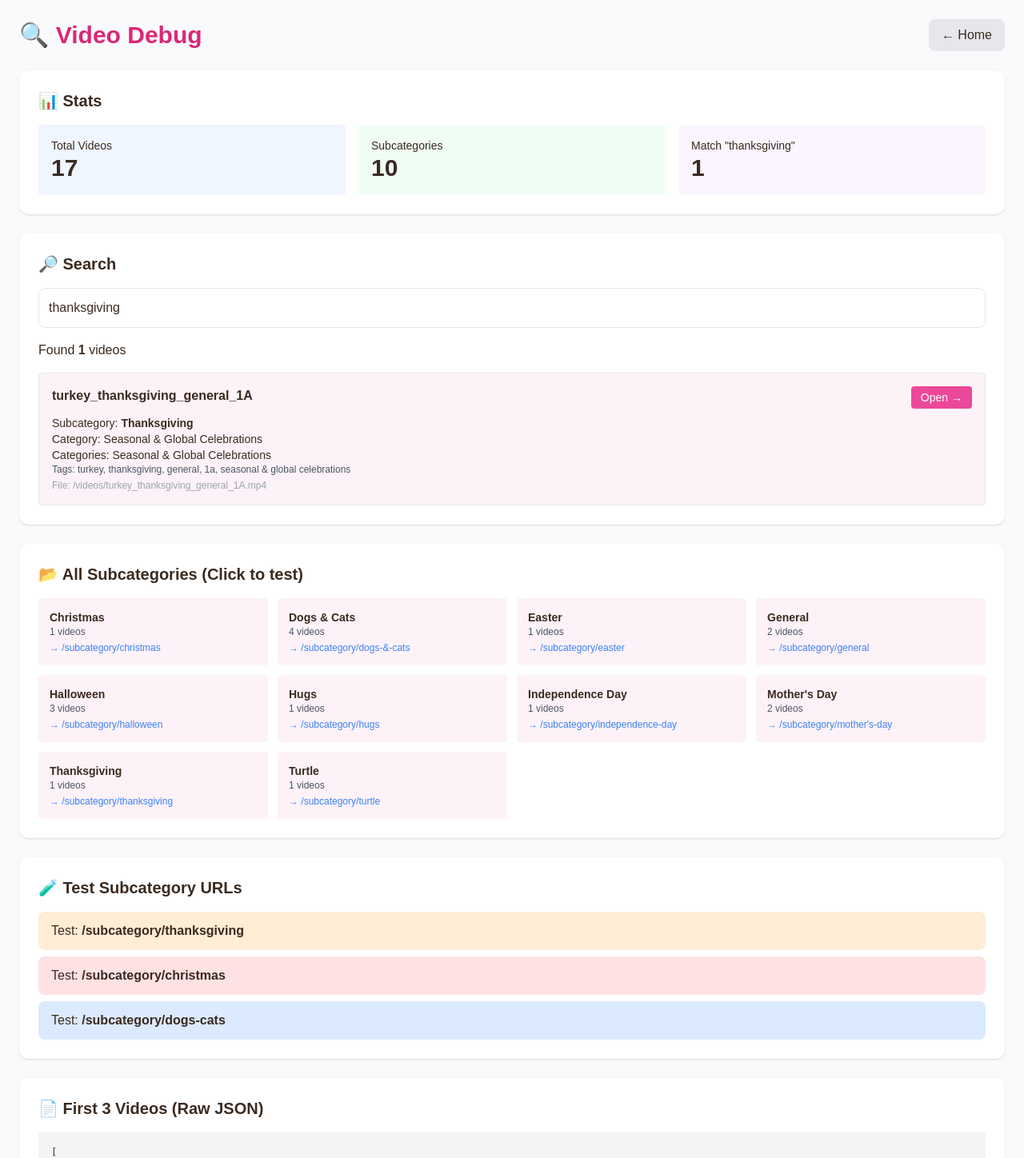
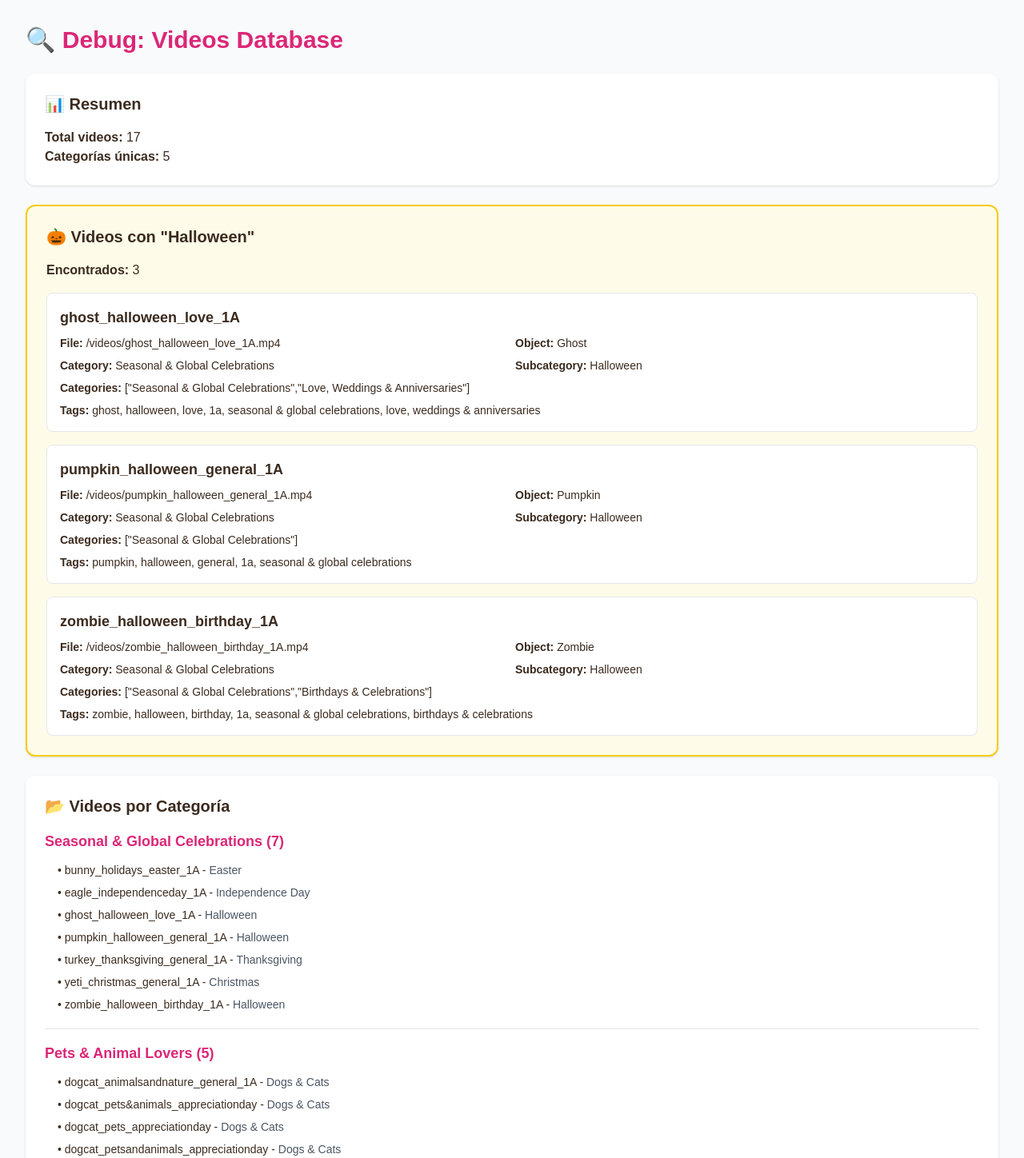
Before and after one commit to everwishhq-commits/EverWish, a Next.js app: page /debug in a window 1280 px wide. Shown: the top 1448 px of the page at 80% size. Built offline with nearby package versions, Linux system fonts and the light colour scheme.

Commit message:
Update page.js

```diff
--- a/app/debug/page.js
+++ b/app/debug/page.js
@@ -1,22 +1,18 @@
 "use client";
 import { useEffect, useState } from "react";
-import { useRouter } from "next/navigation";
 
-export default function DebugVideosPage() {
-  const router = useRouter();
-  const [videos, setVideos] = useState([]);
-  const [searchTerm, setSearchTerm] = useState("thanksgiving");
+export default function DebugCategoriesPage() {
+  const [data, setData] = useState(null);
   const [loading, setLoading] = useState(true);
 
   useEffect(() => {
     async function load() {
       try {
         const res = await fetch("/api/videos", { cache: "no-store" });
-        const data = await res.json();
-        console.log("📦 Data from API:", data);
-        setVideos(data.videos || []);
+        const json = await res.json();
+        setData(json);
       } catch (err) {
-        console.error("❌ Error:", err);
+        console.error(err);
       } finally {
         setLoading(false);
       }
@@ -24,158 +20,91 @@ export default function DebugVideosPage() {
     load();
   }, []);
 
-  const filtered = videos.filter(v => {
-    const searchable = [
-      v.name,
-      v.object,
-      v.subcategory,
-      v.category,
-      ...(v.categories || []),
-      ...(v.tags || [])
-    ].filter(Boolean).join(" ").toLowerCase();
+  if (loading) return <div className="p-8">Loading...</div>;
 
-    return searchable.includes(searchTerm.toLowerCase());
+  const videos = data?.videos || [];
+
+  // Agrupar por categoría
+  const byCategory = {};
+  videos.forEach(v => {
+    const cat = v.category || "Unknown";
+    if (!byCategory[cat]) byCategory[cat] = [];
+    byCategory[cat].push(v);
   });
 
-  const bySubcategory = {};
-  videos.forEach(v => {
-    const sub = v.subcategory || "Unknown";
-    if (!bySubcategory[sub]) bySubcategory[sub] = [];
-    bySubcategory[sub].push(v);
-  });
-
-  const testSubcategoryPage = (subcategory) => {
-    const slug = subcategory.toLowerCase().replace(/\s+/g, "-");
-    console.log(`🔗 Testing navigation to: /subcategory/${slug}`);
-    router.push(`/subcategory/${slug}`);
-  };
-
-  if (loading) {
-    return (
-      <div className="flex items-center justify-center min-h-screen">
-        <p className="text-xl">Loading...</p>
-      </div>
+  // Buscar videos con "halloween" en el nombre
+  const halloweenVideos = videos.filter(v =>
+    v.name?.toLowerCase().includes("halloween") ||
+    v.subcategory?.toLowerCase().includes("halloween") ||
+    v.tags?.some(t => t.toLowerCase().includes("halloween"))
   );
-  }
 
   return (
-    <div className="p-6 bg-gray-50 min-h-screen">
-      <div className="flex justify-between items-center mb-6">
-        <h1 className="text-3xl font-bold text-pink-600">🔍 Video Debug</h1>
-        <button
-          onClick={() => router.push("/")}
-          className="px-4 py-2 bg-gray-200 rounded-lg hover:bg-gray-300"
-        >
-          ← Home
-        </button>
+    <div className="p-8 bg-gray-50 min-h-screen">
+      <h1 className="text-3xl font-bold mb-6 text-pink-600">
+        🔍 Debug: Videos Database
+      </h1>
+
+      {/* Resumen */}
+      <div className="bg-white rounded-xl p-6 shadow mb-6">
+        <h2 className="text-xl font-semibold mb-4">📊 Resumen</h2>
+        <p><b>Total videos:</b> {videos.length}</p>
+        <p><b>Categorías únicas:</b> {Object.keys(byCategory).length}</p>
       </div>
 
-      <div className="bg-white rounded-xl p-6 mb-6 shadow">
-        <h2 className="text-xl font-semibold mb-4">📊 Stats</h2>
-        <div className="grid grid-cols-3 gap-4">
-          <div className="bg-blue-50 p-4 rounded">
-            <p className="text-sm">Total Videos</p>
-            <p className="text-3xl font-bold">{videos.length}</p>
+      {/* Videos de Halloween */}
+      <div className="bg-yellow-50 rounded-xl p-6 shadow mb-6 border-2 border-yellow-400">
+        <h2 className="text-xl font-semibold mb-4">🎃 Videos con "Halloween"</h2>
+        <p className="mb-4"><b>Encontrados:</b> {halloweenVideos.length}</p>
+
+        {halloweenVideos.length === 0 ? (
+          <div className="text-red-600 font-semibold">
+            ❌ NO se encontraron videos con "halloween"
+            <p className="text-sm mt-2">Esto explica por qué el modal está vacío.</p>
           </div>
-          <div className="bg-green-50 p-4 rounded">
-            <p className="text-sm">Subcategories</p>
-            <p className="text-3xl font-bold">{Object.keys(bySubcategory).length}</p>
-          </div>
-          <div className="bg-purple-50 p-4 rounded">
-            <p className="text-sm">Match "{searchTerm}"</p>
-            <p className="text-3xl font-bold">{filtered.length}</p>
+        ) : (
+          <div className="space-y-4">
+            {halloweenVideos.map((v, i) => (
+              <div key={i} className="bg-white p-4 rounded-lg border">
+                <p className="font-bold text-lg mb-2">{v.name}</p>
+                <div className="grid grid-cols-2 gap-2 text-sm">
+                  <p><b>File:</b> {v.file}</p>
+                  <p><b>Object:</b> {v.object}</p>
+                  <p><b>Category:</b> {v.category}</p>
+                  <p><b>Subcategory:</b> {v.subcategory}</p>
+                  <p className="col-span-2"><b>Categories:</b> {JSON.stringify(v.categories)}</p>
+                  <p className="col-span-2"><b>Tags:</b> {v.tags?.join(", ")}</p>
                 </div>
               </div>
-      </div>
-
-      <div className="bg-white rounded-xl p-6 mb-6 shadow">
-        <h2 className="text-xl font-semibold mb-4">🔎 Search</h2>
-        <input
-          type="text"
-          value={searchTerm}
-          onChange={(e) => setSearchTerm(e.target.value)}
-          placeholder="Search..."
-          className="w-full border rounded-lg p-3 mb-4"
-        />
-        <p className="mb-4">Found <strong>{filtered.length}</strong> videos</p>
-
-        {filtered.length > 0 ? (
-          <div className="space-y-3 max-h-96 overflow-y-auto">
-            {filtered.map((v, i) => (
-              <div key={i} className="bg-pink-50 p-4 rounded border">
-                <div className="flex justify-between items-start mb-2">
-                  <p className="font-bold">{v.name}</p>
-                  <button
-                    onClick={() => router.push(`/edit/${v.name}`)}
-                    className="px-3 py-1 bg-pink-500 text-white text-sm rounded hover:bg-pink-600"
-                  >
-                    Open →
-                  </button>
-                </div>
-                <p className="text-sm">Subcategory: <strong>{v.subcategory}</strong></p>
-                <p className="text-sm">Category: {v.category}</p>
-                <p className="text-sm">Categories: {v.categories?.join(", ")}</p>
-                <p className="text-xs text-gray-600">Tags: {v.tags?.slice(0, 8).join(", ")}</p>
-                <p className="text-xs text-gray-400 mt-1">File: {v.file}</p>
-              </div>
             ))}
-          </div>
-        ) : (
-          <div className="bg-yellow-50 p-4 rounded">
-            <p>⚠️ No videos found for "{searchTerm}"</p>
           </div>
         )}
       </div>
 
-      <div className="bg-white rounded-xl p-6 mb-6 shadow">
-        <h2 className="text-xl font-semibold mb-4">📂 All Subcategories (Click to test)</h2>
-        <div className="grid grid-cols-2 md:grid-cols-4 gap-3">
-          {Object.entries(bySubcategory)
-            .sort(([a], [b]) => a.localeCompare(b))
-            .map(([sub, vids]) => (
-              <div
-                key={sub}
-                className="bg-pink-50 p-3 rounded cursor-pointer hover:bg-pink-100 border-2 border-transparent hover:border-pink-300 transition-all"
-                onClick={() => testSubcategoryPage(sub)}
-              >
-                <p className="font-semibold text-sm">{sub}</p>
-                <p className="text-xs text-gray-600">{vids.length} videos</p>
-                <p className="text-xs text-blue-500 mt-1">
-                  → /subcategory/{sub.toLowerCase().replace(/\s+/g, "-")}
-                </p>
+      {/* Por categoría */}
+      <div className="bg-white rounded-xl p-6 shadow mb-6">
+        <h2 className="text-xl font-semibold mb-4">📂 Videos por Categoría</h2>
+        {Object.entries(byCategory).map(([cat, vids]) => (
+          <div key={cat} className="mb-4 border-b pb-4">
+            <h3 className="font-bold text-lg text-pink-600 mb-2">
+              {cat} ({vids.length})
+            </h3>
+            <div className="pl-4">
+              {vids.map((v, i) => (
+                <div key={i} className="text-sm py-1">
+                  • {v.name} - <span className="text-gray-600">{v.subcategory}</span>
                 </div>
               ))}
             </div>
           </div>
-
-      <div className="bg-white rounded-xl p-6 mb-6 shadow">
-        <h2 className="text-xl font-semibold mb-4">🧪 Test Subcategory URLs</h2>
-        <div className="space-y-2">
-          <button
-            onClick={() => router.push("/subcategory/thanksgiving")}
-            className="w-full px-4 py-3 bg-orange-100 hover:bg-orange-200 rounded-lg text-left"
-          >
-            Test: <strong>/subcategory/thanksgiving</strong>
-          </button>
-          <button
-            onClick={() => router.push("/subcategory/christmas")}
-            className="w-full px-4 py-3 bg-red-100 hover:bg-red-200 rounded-lg text-left"
-          >
-            Test: <strong>/subcategory/christmas</strong>
-          </button>
-          <button
-            onClick={() => router.push("/subcategory/dogs-cats")}
-            className="w-full px-4 py-3 bg-blue-100 hover:bg-blue-200 rounded-lg text-left"
-          >
-            Test: <strong>/subcategory/dogs-cats</strong>
-          </button>
-        </div>
+        ))}
       </div>
 
+      {/* Todos los videos */}
       <div className="bg-white rounded-xl p-6 shadow">
-        <h2 className="text-xl font-semibold mb-4">📄 First 3 Videos (Raw JSON)</h2>
-        <pre className="bg-gray-100 p-4 rounded text-xs overflow-x-auto">
-          {JSON.stringify(videos.slice(0, 3), null, 2)}
+        <h2 className="text-xl font-semibold mb-4">📹 Todos los Videos (JSON)</h2>
+        <pre className="bg-gray-100 p-4 rounded overflow-x-auto text-xs max-h-96">
+          {JSON.stringify(videos, null, 2)}
         </pre>
       </div>
     </div>
```
Lines whose indentation alone changed are shown as unchanged.
